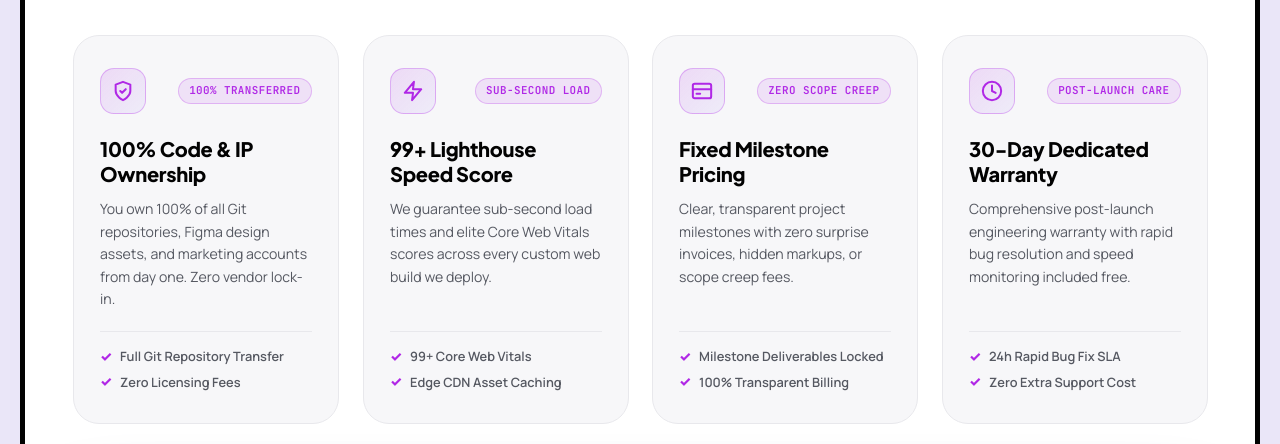
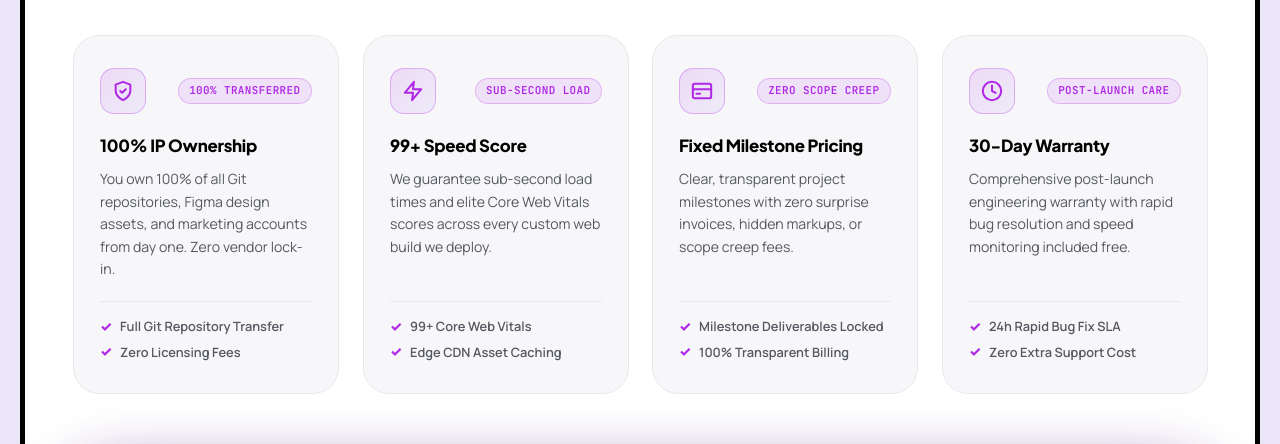
Before and after one commit to mabaidzaid/Brightforge, a plain HTML site: page portfolio.html in a window 1280 px wide. Shown: the part 7160-7604 px from the top of the page. Drawn offline with nearby package versions, Linux system fonts and the light colour scheme.

Commit message:
Streamline SLA guarantee card headings into concise single-line titles with nowrap alignment

```diff
--- a/css/portfolio.css
+++ b/css/portfolio.css
@@ -1256,12 +1256,13 @@
 
 .guarantee-title {
   font-family: var(--font-heading);
-  font-size: 1.25rem;
+  font-size: clamp(1.05rem, 1.2vw, 1.18rem);
   font-weight: 800;
   color: var(--text-primary);
   margin-bottom: 12px;
-  line-height: 1.25;
+  line-height: 1.2;
   letter-spacing: -0.015em;
+  white-space: nowrap;
 }
 
 .guarantee-desc {
--- a/portfolio.html
+++ b/portfolio.html
@@ -920,7 +920,7 @@
                 </div>
                 <span class="guarantee-badge">100% TRANSFERRED</span>
               </div>
-              <h3 class="guarantee-title">100% Code &amp; IP Ownership</h3>
+              <h3 class="guarantee-title">100% IP Ownership</h3>
               <p class="guarantee-desc">
                 You own 100% of all Git repositories, Figma design assets, and marketing accounts from day one. Zero vendor lock-in.
               </p>
@@ -940,7 +940,7 @@
                 </div>
                 <span class="guarantee-badge">SUB-SECOND LOAD</span>
               </div>
-              <h3 class="guarantee-title">99+ Lighthouse Speed Score</h3>
+              <h3 class="guarantee-title">99+ Speed Score</h3>
               <p class="guarantee-desc">
                 We guarantee sub-second load times and elite Core Web Vitals scores across every custom web build we deploy.
               </p>
@@ -983,7 +983,7 @@
                 </div>
                 <span class="guarantee-badge">POST-LAUNCH CARE</span>
               </div>
-              <h3 class="guarantee-title">30-Day Dedicated Warranty</h3>
+              <h3 class="guarantee-title">30-Day Warranty</h3>
               <p class="guarantee-desc">
                 Comprehensive post-launch engineering warranty with rapid bug resolution and speed monitoring included free.
               </p>
```
